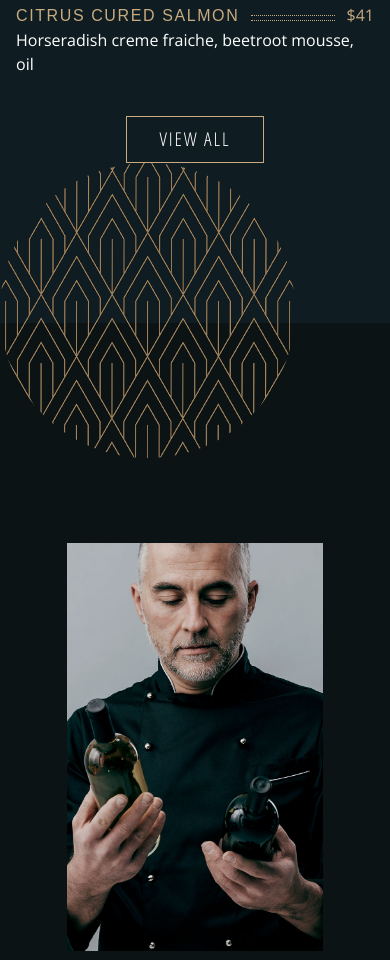
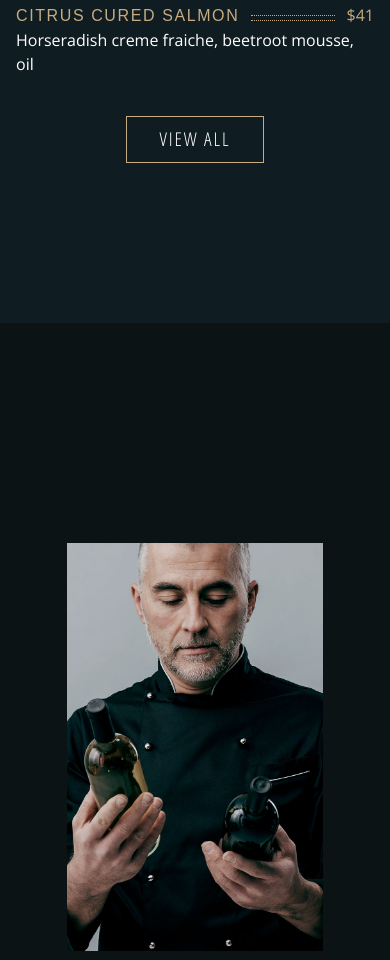
Before and after one commit to dimaHazeem/Fine-Dining-Restaurant, a website: page index.html in a window 390 px wide. Shown: the part 5893-6853 px from the top of the page. Drawn offline with nearby package versions, Linux system fonts and the light colour scheme; a web font is replaced by a local one.

Commit message:
Update the last section

```diff
--- a/index.html
+++ b/index.html
@@ -279,7 +279,7 @@
             all</button>
         </div>
       </div>
-      <div class="absolute">
+      <div class="absolute hidden lg:block">
         <img src="./assets/images/circle1.png" alt="image">
       </div>
     </section>
```
Also changed, not shown: assets/css/output.css.
